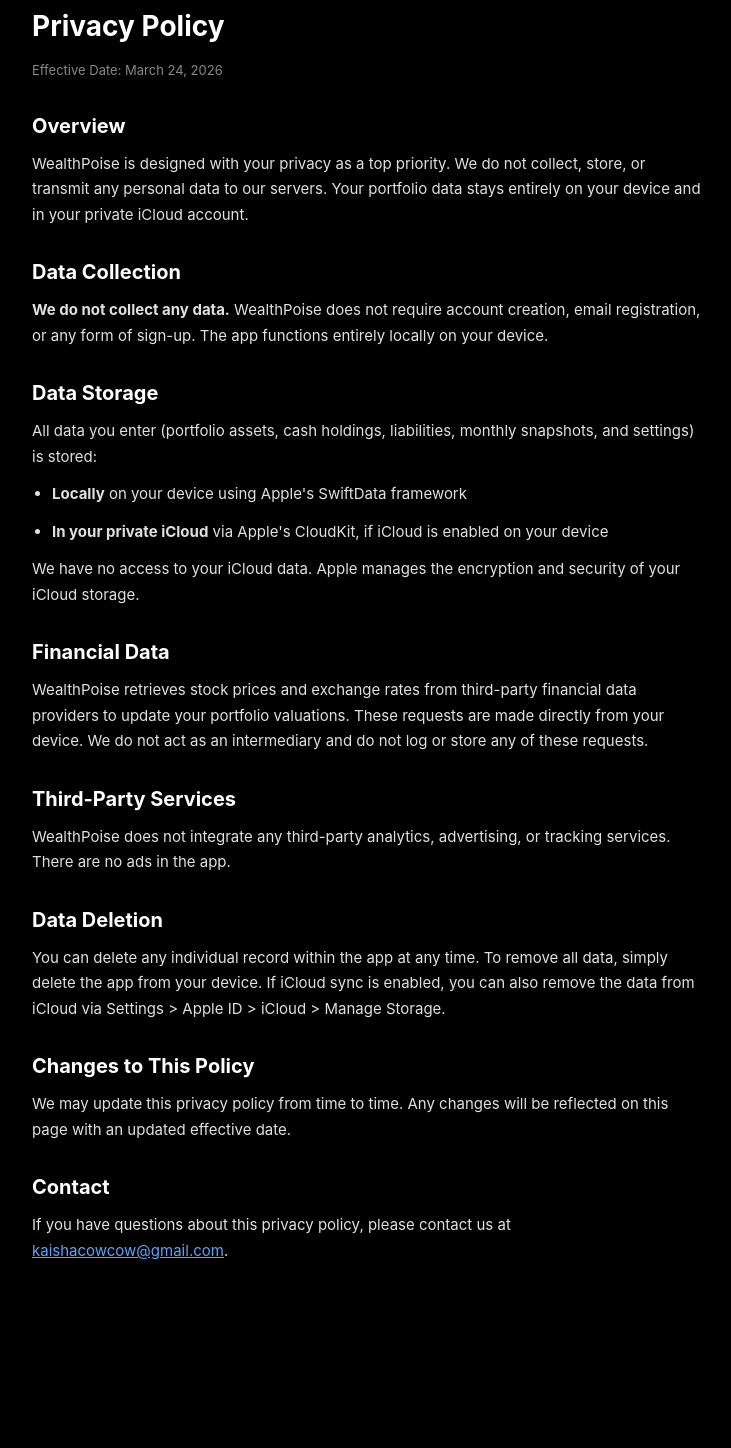
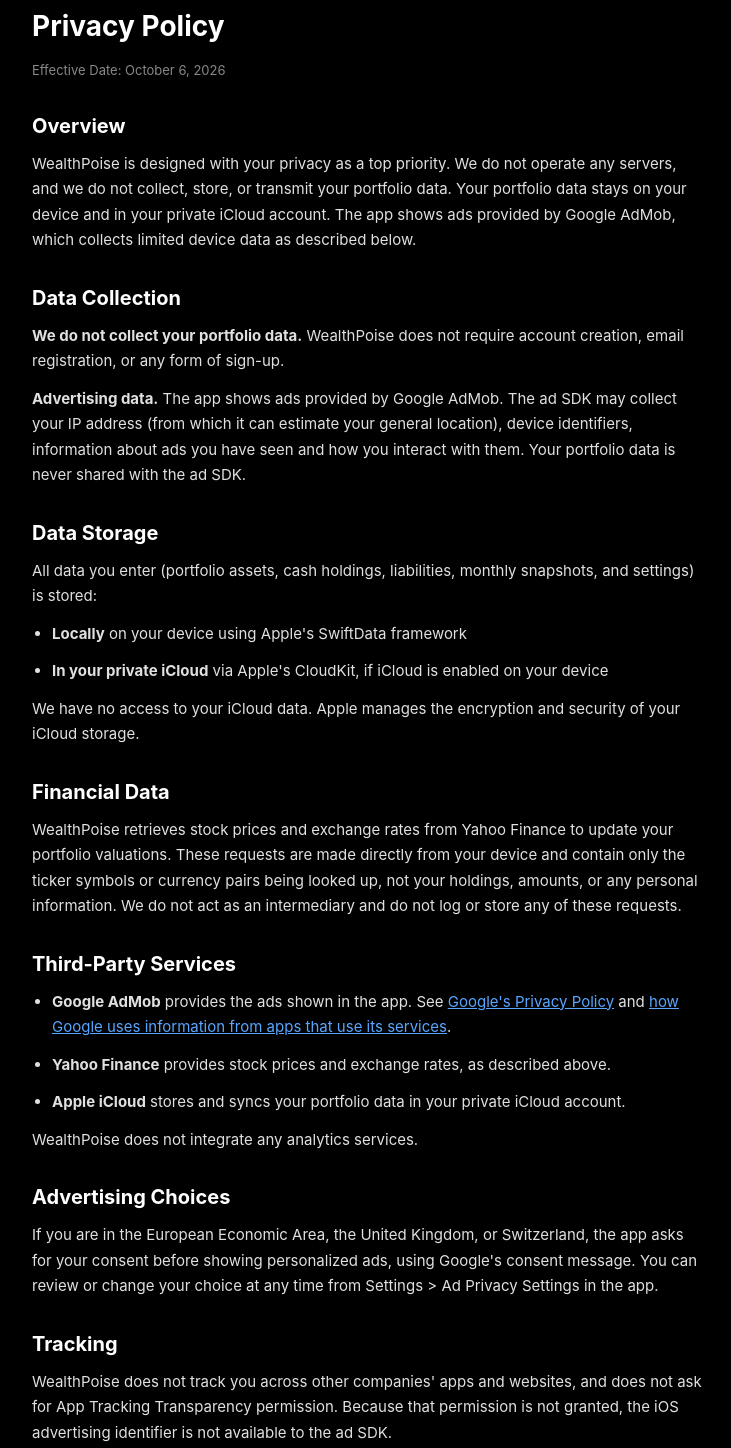
Before and after one commit to Wei789/wei789.github.io, a plain HTML site: page wealthpoise-privacy.html in a window 1280 px wide. Shown: the part 53-1501 px from the top of the page, without its empty margins (272-1003 px from the left). Before the commit the page ends 1352 px from the top, so only its background shows below. Drawn offline with Linux system fonts and the light colour scheme.

Commit message:
Update WealthPoise privacy policy for AdMob ads, Yahoo Finance and consent

```diff
--- a/wealthpoise-privacy.html
+++ b/wealthpoise-privacy.html
@@ -22,13 +22,14 @@
 </head>
 <body>
     <h1>Privacy Policy</h1>
-    <p class="date">Effective Date: March 24, 2026</p>
+    <p class="date">Effective Date: October 6, 2026</p>
 
     <h2>Overview</h2>
-    <p>WealthPoise is designed with your privacy as a top priority. We do not collect, store, or transmit any personal data to our servers. Your portfolio data stays entirely on your device and in your private iCloud account.</p>
+    <p>WealthPoise is designed with your privacy as a top priority. We do not operate any servers, and we do not collect, store, or transmit your portfolio data. Your portfolio data stays on your device and in your private iCloud account. The app shows ads provided by Google AdMob, which collects limited device data as described below.</p>
 
     <h2>Data Collection</h2>
-    <p><strong>We do not collect any data.</strong> WealthPoise does not require account creation, email registration, or any form of sign-up. The app functions entirely locally on your device.</p>
+    <p><strong>We do not collect your portfolio data.</strong> WealthPoise does not require account creation, email registration, or any form of sign-up.</p>
+    <p><strong>Advertising data.</strong> The app shows ads provided by Google AdMob. The ad SDK may collect your IP address (from which it can estimate your general location), device identifiers, information about ads you have seen and how you interact with them. Your portfolio data is never shared with the ad SDK.</p>
 
     <h2>Data Storage</h2>
     <p>All data you enter (portfolio assets, cash holdings, liabilities, monthly snapshots, and settings) is stored:</p>
@@ -39,10 +40,21 @@
     <p>We have no access to your iCloud data. Apple manages the encryption and security of your iCloud storage.</p>
 
     <h2>Financial Data</h2>
-    <p>WealthPoise retrieves stock prices and exchange rates from third-party financial data providers to update your portfolio valuations. These requests are made directly from your device. We do not act as an intermediary and do not log or store any of these requests.</p>
+    <p>WealthPoise retrieves stock prices and exchange rates from Yahoo Finance to update your portfolio valuations. These requests are made directly from your device and contain only the ticker symbols or currency pairs being looked up, not your holdings, amounts, or any personal information. We do not act as an intermediary and do not log or store any of these requests.</p>
 
     <h2>Third-Party Services</h2>
-    <p>WealthPoise does not integrate any third-party analytics, advertising, or tracking services. There are no ads in the app.</p>
+    <ul>
+        <li><strong>Google AdMob</strong> provides the ads shown in the app. See <a href="https://policies.google.com/privacy">Google's Privacy Policy</a> and <a href="https://policies.google.com/technologies/partner-sites">how Google uses information from apps that use its services</a>.</li>
+        <li><strong>Yahoo Finance</strong> provides stock prices and exchange rates, as described above.</li>
+        <li><strong>Apple iCloud</strong> stores and syncs your portfolio data in your private iCloud account.</li>
+    </ul>
+    <p>WealthPoise does not integrate any analytics services.</p>
+
+    <h2>Advertising Choices</h2>
+    <p>If you are in the European Economic Area, the United Kingdom, or Switzerland, the app asks for your consent before showing personalized ads, using Google's consent message. You can review or change your choice at any time from Settings &gt; Ad Privacy Settings in the app.</p>
+
+    <h2>Tracking</h2>
+    <p>WealthPoise does not track you across other companies' apps and websites, and does not ask for App Tracking Transparency permission. Because that permission is not granted, the iOS advertising identifier is not available to the ad SDK.</p>
 
     <h2>Data Deletion</h2>
     <p>You can delete any individual record within the app at any time. To remove all data, simply delete the app from your device. If iCloud sync is enabled, you can also remove the data from iCloud via Settings > Apple ID > iCloud > Manage Storage.</p>
```
